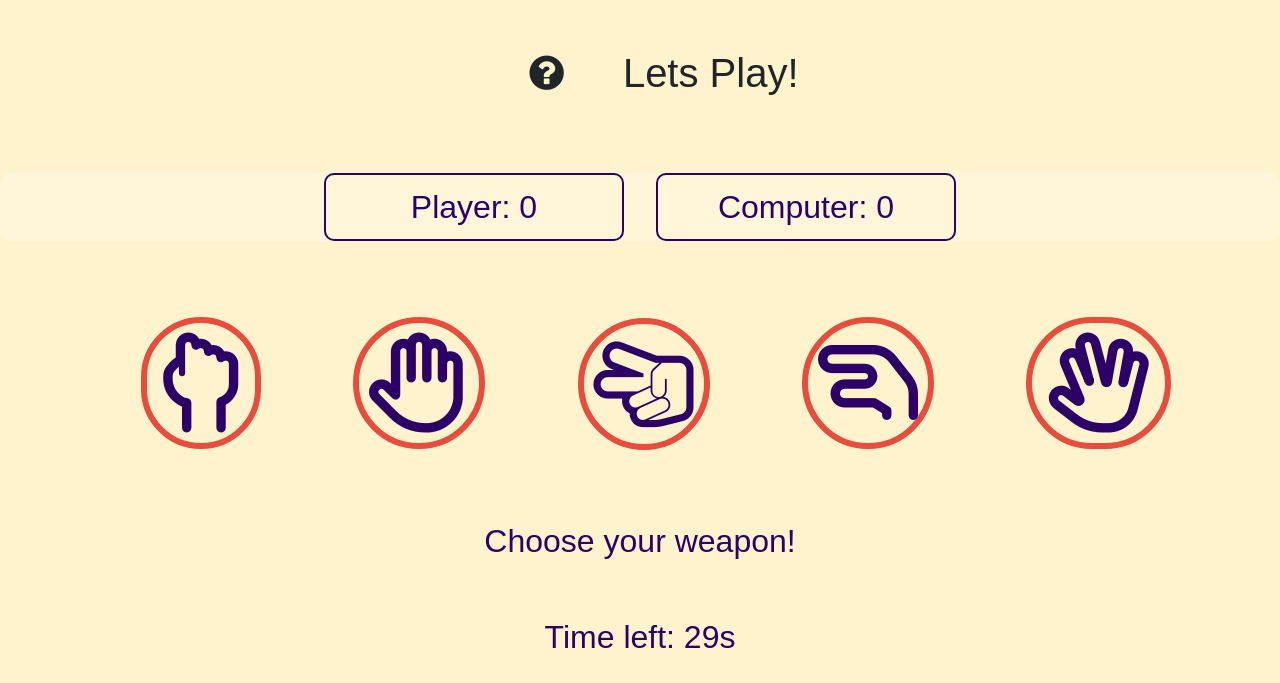
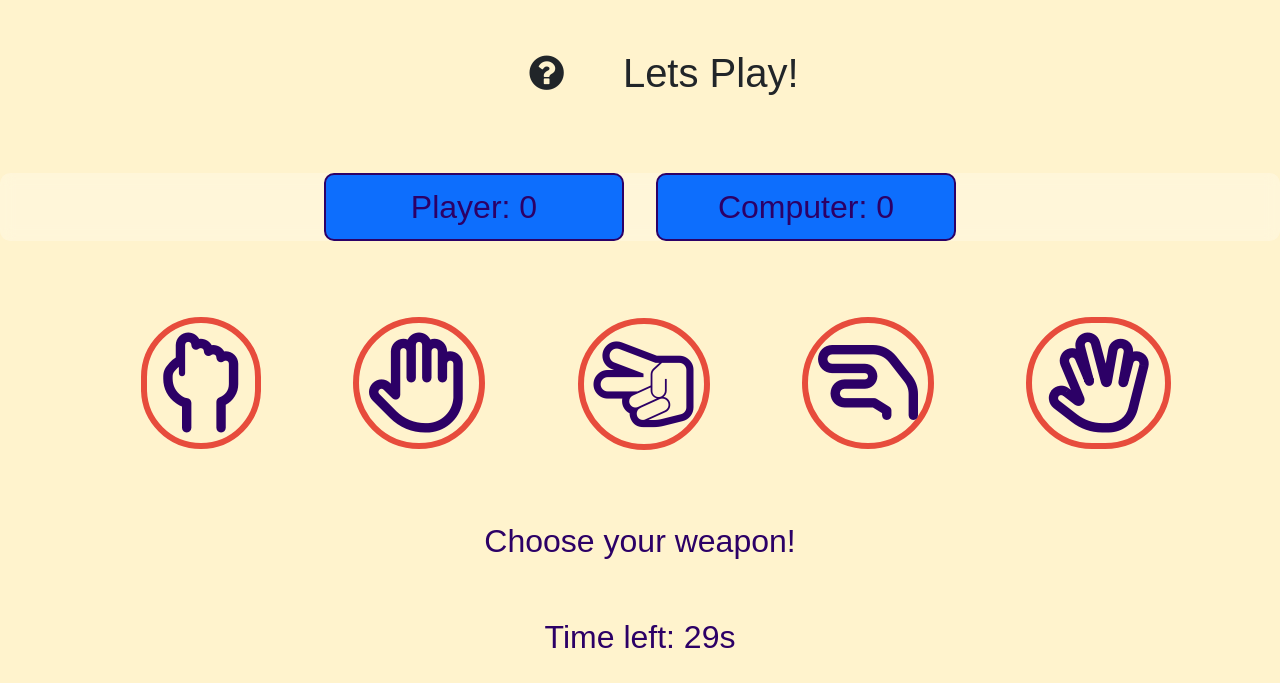
Before and after one commit to emzann816/RSPSLS-Game, a plain HTML site: page index.html in a window 1280 px wide. Shown: the part 117-800 px from the top of the page. Drawn offline with nearby package versions, Linux system fonts and the light colour scheme.

Commit message:
Update index.html

```diff
--- a/index.html
+++ b/index.html
@@ -31,11 +31,11 @@
           </div>
           </div>
 </nav>
-<audio src="/RSPSLS-Game/game.mp3" autoplay loop="true"></audio>
+<audio src="./game.mp3" autoplay loop="true"></audio>
   <h1><i class="fa fa-question-circle pc-icon m-5"></i>  Lets Play! </h1>
   <div class="scoreboard">
-    <div class="player-score text-center " style="width: 300px;">Player: 0</div>
-    <div class="computer-score text-center" style="width: 300px;">Computer: 0</div>
+    <div class="player-score text-center bg-primary" style="width: 300px;">Player: 0</div>
+    <div class="computer-score text-center bg-primary" style="width: 300px;">Computer: 0</div>
   </div>
   <ul><center>
   <li><div class="choices">
```
